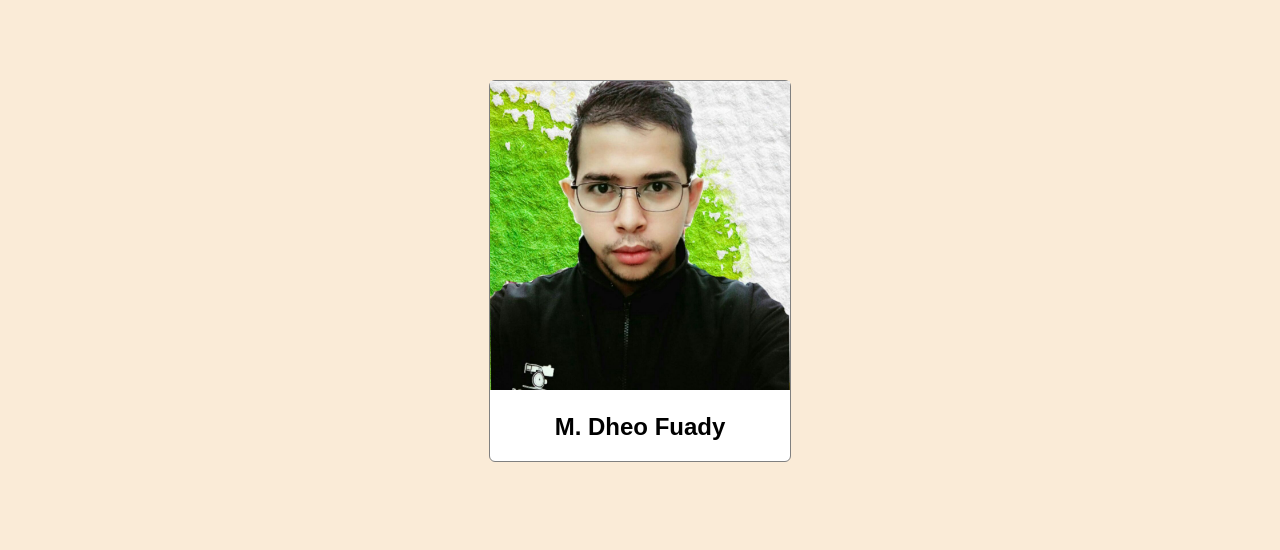
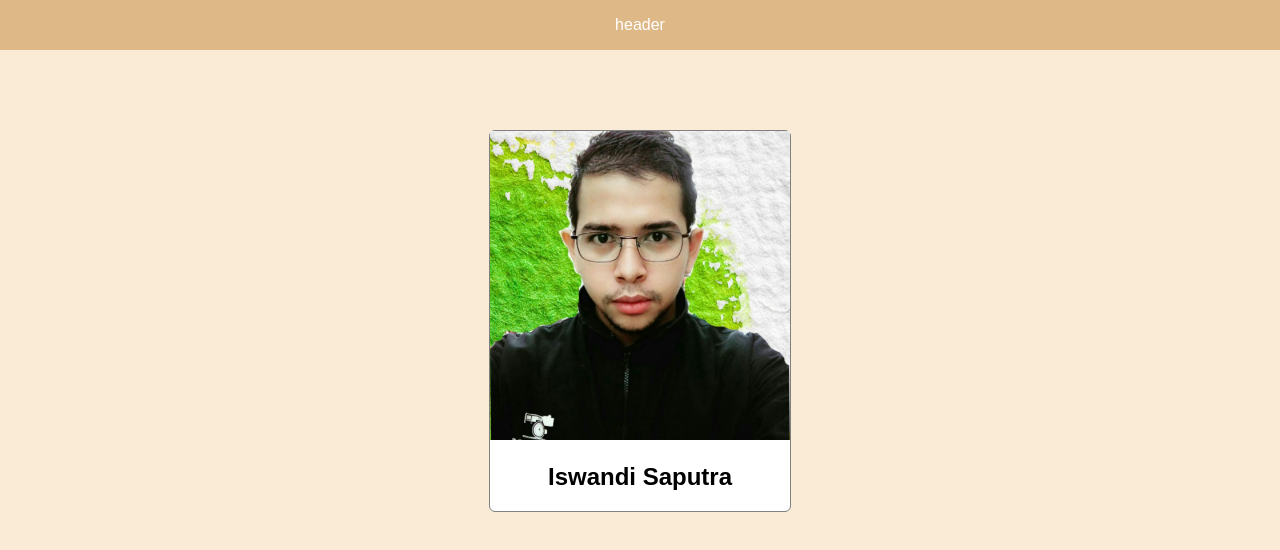
Before and after one commit to isoneday/GITIDNACADEMY, a plain HTML site: page index.html in a window 1280 px wide. Drawn offline with Linux system fonts and the light colour scheme.

Commit message:
new tag div in html

```diff
--- a/index.html
+++ b/index.html
@@ -8,9 +8,12 @@
     <title>Document</title>
 </head>
 <body>
+  <div id="header">header</div>
+
     <div id="profile-container">
         <img id="profile-image" src="IMG/andi.jpeg">
-        <h2 id="profile-name">M. Dheo Fuady</h2>
+        <h2 id="profile-name">Iswandi Saputra</h2>
     </div>
+    <div id="footer"></div>
 </body>
 </html>
```
